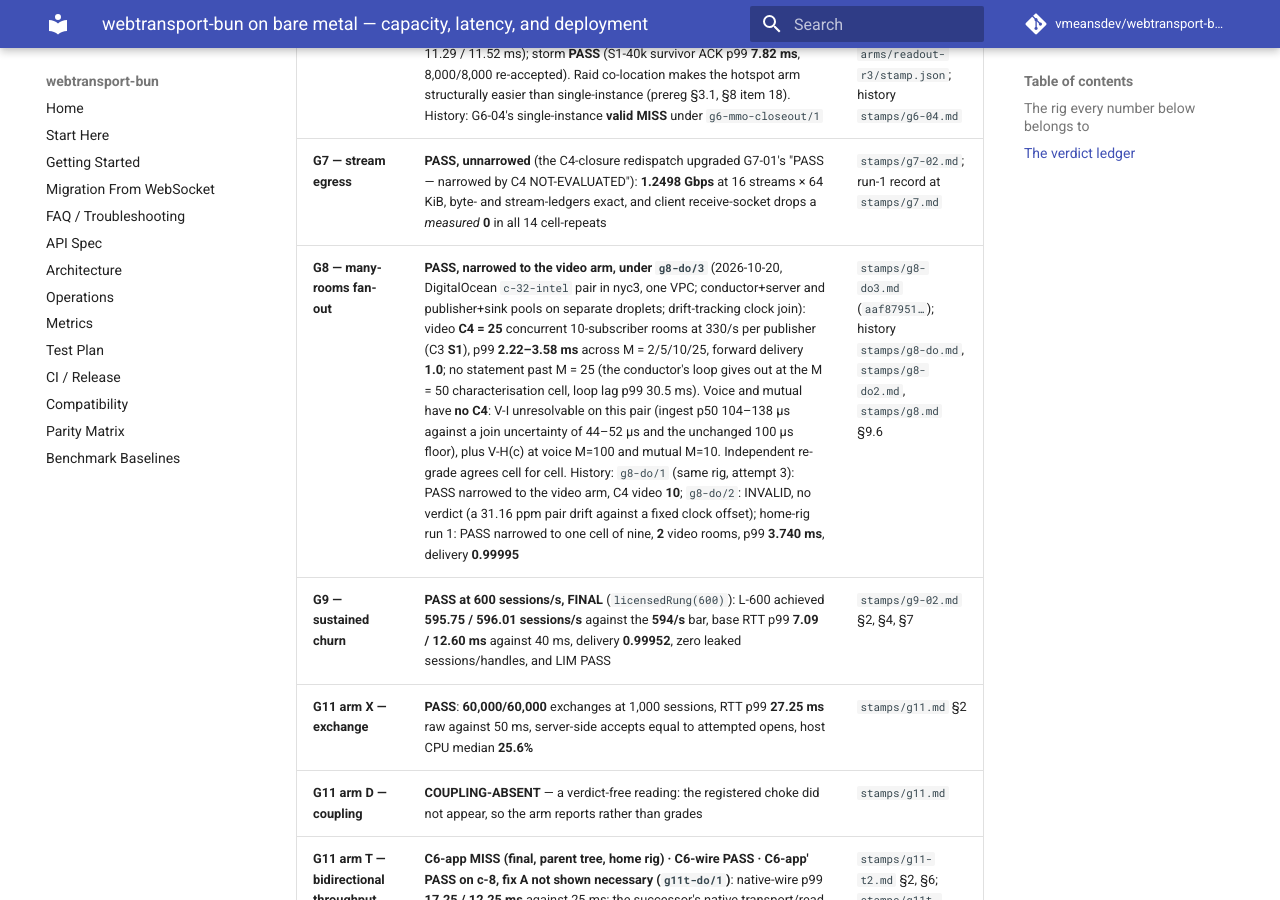
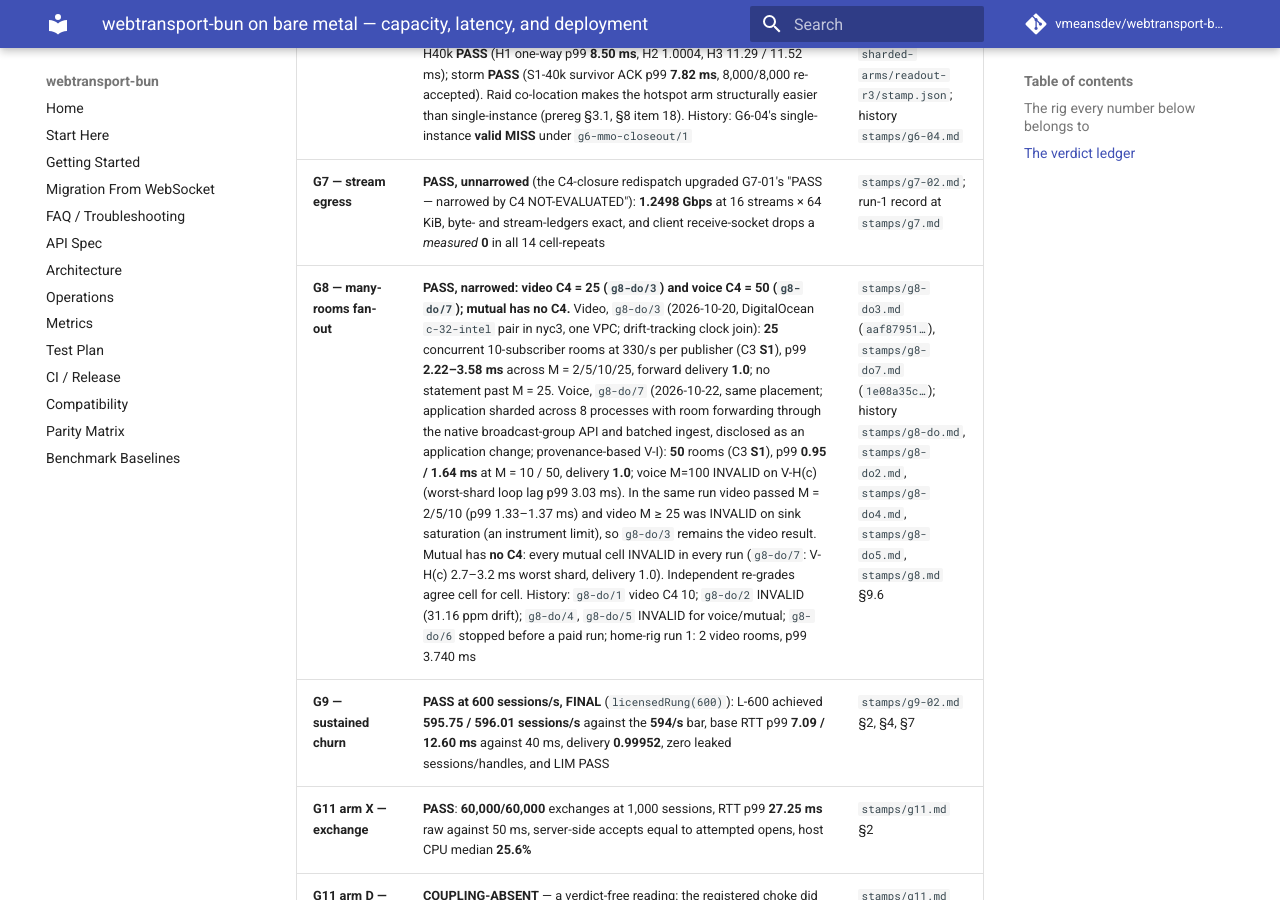
Before and after one commit to vmeansdev/webtransport-bun, an MkDocs documentation site: the page built from docs/research/2026-08-21-bare-metal-capacity.md, in a window 1280 px wide and 900 px high, scrolled down 1942 px. Built offline with MkDocs 1.6.1 and Material for MkDocs 9.7.7, drawn with Linux system fonts in a browser that asks for light colours; comment, search, counter and statistics services are not loaded; some of the changed text lies outside the part shown.

Commit message:
Record g8-do/7 (G8 voice C4 50) in the capacity chapter ledger and envelope table
Co-Authored-By: Claude Opus 5.5 <noreply@anthropic.com>
Claude-Session: https://claude.ai/code/session_01K2GtrXJHQmc4MXSpwUgwdk

```diff
--- a/docs/research/2026-08-21-bare-metal-capacity.md
+++ b/docs/research/2026-08-21-bare-metal-capacity.md
@@ -54,7 +54,7 @@ corroboration.
 | **G5 — bulk / VOD** | **PASS**, all six clauses, graded on the knob-**on** `P-batch` cell: **1.2505 Gbps** delivered against a 1.000 Gbps bar, sourcing 100.037% of its registered 1.25 Gbps offer. Separately — disclosed, not gating — the knob-**off** `P-control` cell delivered **1.1473 Gbps**, falsifying the registered prediction that knob-off would fall short of 1.000 Gbps. The unpaced `A6` window probe is **force-stripped** and licenses nothing | `stamps/g5.md` §9.6 clause 2, §6 P5 |
 | **G6 — MMO realm** | **PASS by user reclassification D33 (2026-10-16)**, sharded DigitalOcean deployment (`g5-48vcpu` pairs, ric1, 24 shards): steady realm S1–S5 at **40,000** sessions in two cells (S4 ACK p99 **3.71 / 3.59 ms**); hotspot H40k **PASS** (H1 one-way p99 **8.50 ms**, H2 1.0004, H3 11.29 / 11.52 ms); storm **PASS** (S1-40k survivor ACK p99 **7.82 ms**, 8,000/8,000 re-accepted). Raid co-location makes the hotspot arm structurally easier than single-instance (prereg §3.1, §8 item 18). History: G6-04's single-instance **valid MISS** under `g6-mmo-closeout/1` | `g6-40k-capacity-closure/final-r5-b12/`; `g6-sharded-arms/readout-r3/stamp.json`; history `stamps/g6-04.md` |
 | **G7 — stream egress** | **PASS, unnarrowed** (the C4-closure redispatch upgraded G7-01's "PASS — narrowed by C4 NOT-EVALUATED"): **1.2498 Gbps** at 16 streams × 64 KiB, byte- and stream-ledgers exact, and client receive-socket drops a *measured* **0** in all 14 cell-repeats | `stamps/g7-02.md`; run-1 record at `stamps/g7.md` |
-| **G8 — many-rooms fan-out** | **PASS, narrowed to the video arm, under `g8-do/3`** (2026-10-20, DigitalOcean `c-32-intel` pair in nyc3, one VPC; conductor+server and publisher+sink pools on separate droplets; drift-tracking clock join): video **C4 = 25** concurrent 10-subscriber rooms at 330/s per publisher (C3 **S1**), p99 **2.22–3.58 ms** across M = 2/5/10/25, forward delivery **1.0**; no statement past M = 25 (the conductor's loop gives out at the M = 50 characterisation cell, loop lag p99 30.5 ms). Voice and mutual have **no C4**: V-I unresolvable on this pair (ingest p50 104–138 µs against a join uncertainty of 44–52 µs and the unchanged 100 µs floor), plus V-H(c) at voice M=100 and mutual M=10. Independent re-grade agrees cell for cell. History: `g8-do/1` (same rig, attempt 3): PASS narrowed to the video arm, C4 video **10**; `g8-do/2`: INVALID, no verdict (a 31.16 ppm pair drift against a fixed clock offset); home-rig run 1: PASS narrowed to one cell of nine, **2** video rooms, p99 **3.740 ms**, delivery **0.99995** | `stamps/g8-do3.md` (`aaf87951…`); history `stamps/g8-do.md`, `stamps/g8-do2.md`, `stamps/g8.md` §9.6 |
+| **G8 — many-rooms fan-out** | **PASS, narrowed: video C4 = 25 (`g8-do/3`) and voice C4 = 50 (`g8-do/7`); mutual has no C4.** Video, `g8-do/3` (2026-10-20, DigitalOcean `c-32-intel` pair in nyc3, one VPC; drift-tracking clock join): **25** concurrent 10-subscriber rooms at 330/s per publisher (C3 **S1**), p99 **2.22–3.58 ms** across M = 2/5/10/25, forward delivery **1.0**; no statement past M = 25. Voice, `g8-do/7` (2026-10-22, same placement; application sharded across 8 processes with room forwarding through the native broadcast-group API and batched ingest, disclosed as an application change; provenance-based V-I): **50** rooms (C3 **S1**), p99 **0.95 / 1.64 ms** at M = 10 / 50, delivery **1.0**; voice M=100 INVALID on V-H(c) (worst-shard loop lag p99 3.03 ms). In the same run video passed M = 2/5/10 (p99 1.33–1.37 ms) and video M ≥ 25 was INVALID on sink saturation (an instrument limit), so `g8-do/3` remains the video result. Mutual has **no C4**: every mutual cell INVALID in every run (`g8-do/7`: V-H(c) 2.7–3.2 ms worst shard, delivery 1.0). Independent re-grades agree cell for cell. History: `g8-do/1` video C4 10; `g8-do/2` INVALID (31.16 ppm drift); `g8-do/4`, `g8-do/5` INVALID for voice/mutual; `g8-do/6` stopped before a paid run; home-rig run 1: 2 video rooms, p99 3.740 ms | `stamps/g8-do3.md` (`aaf87951…`), `stamps/g8-do7.md` (`1e08a35c…`); history `stamps/g8-do.md`, `stamps/g8-do2.md`, `stamps/g8-do4.md`, `stamps/g8-do5.md`, `stamps/g8.md` §9.6 |
 | **G9 — sustained churn** | **PASS at 600 sessions/s, FINAL** (`licensedRung(600)`): L-600 achieved **595.75 / 596.01 sessions/s** against the **594/s** bar, base RTT p99 **7.09 / 12.60 ms** against 40 ms, delivery **0.99952**, zero leaked sessions/handles, and LIM PASS | `stamps/g9-02.md` §2, §4, §7 |
 | **G11 arm X — exchange** | **PASS**: **60,000/60,000** exchanges at 1,000 sessions, RTT p99 **27.25 ms** raw against 50 ms, server-side accepts equal to attempted opens, host CPU median **25.6%** | `stamps/g11.md` §2 |
 | **G11 arm D — coupling** | **COUPLING-ABSENT** — a verdict-free reading: the registered choke did not appear, so the arm reports rather than grades | `stamps/g11.md` |
@@ -381,7 +381,7 @@ on this rig actually delivered, each with the whole box behind it:
 | Bulk / VOD paced throughput, batching knob **on** — the graded cell | **1.2505 Gbps** delivered against the 1.000 Gbps bar, at **100.037%** of the registered 1.25 Gbps offer; 42,599 B per crossing | host CPU median **34.31 / 34.37%** | `g5.md` clause 2 (throughput), clause 4 (crossing size), clause 1 (CPU) |
 | The same shape with the knob **off** (`P-control`) — **disclosed, not gating** | **1.1473 Gbps** (median of 1149.6238 / 1144.9751 Mbps), sourcing only **91.6–92.0%** of the offer — `paced-shortfall` fired on both repeats | host CPU median 73.79 / 73.49% | `g5.md` §6 P5 — and note this *falsified* the registered prediction that the knob-off default would fall short of 1.000 Gbps, which the stamp calls the headline finding of the run |
 | Window-binding probe, **unpaced** — **INCOMPLETE, not a licensed result** | `A6-shipped` **1.1362 Gbps**, `A6-raised` **1.2049 Gbps**, ratio **1.0604** — read as `WINDOWS-NOT-BINDING`, **but the stamp force-strips it** | `A6-raised` is the only cell in the run with non-zero **server** receive-socket drops: **1,564** and **1,797** on its two repeats (`A6-shipped` was `[0, 0]`, as was every other cell), corroborated exactly by kernel `udp.rcvbufErrors` | `g5.md` §"A6 at the chosen default — force stripped by §4.2" (both `A6-raised` repeats carry the sustained-throttle flag), drops from `g5.md` clause 6 |
-| Many-rooms fan-out | **25 concurrent 10-subscriber video rooms** at 330/s per publisher, p99 **3.584 ms** at M = 25 (2.22–3.58 ms across M = 2/5/10/25), forward delivery 1.0 | DO `c-32-intel` pair, conductor+server and publisher+sink pools on separate droplets, one VPC; conductor loop-lag p99 2.59 ms at M = 25 | `g8-do3.md` — video arm only; voice and mutual have no room count. History: the home rig's `g8.md` licensed 2 rooms (co-resident generator + sink + VPN + Docker) |
+| Many-rooms fan-out | **25 concurrent 10-subscriber video rooms** (p99 3.584 ms at M = 25, delivery 1.0) and **50 concurrent voice rooms** (p99 1.64 ms at M = 50, delivery 1.0) | DO `c-32-intel` pair, one VPC; video: `g8-do/3` single-process conductor; voice: `g8-do/7` sharded group-forwarding application | `g8-do3.md`, `g8-do7.md` — mutual has no room count. History: the home rig licensed 2 video rooms |
 
 **The bulk rows are different cells and their numbers do not divide into each
 other.** 1.2505 Gbps is the knob-on `P-batch` cell the gate is graded on;
```
